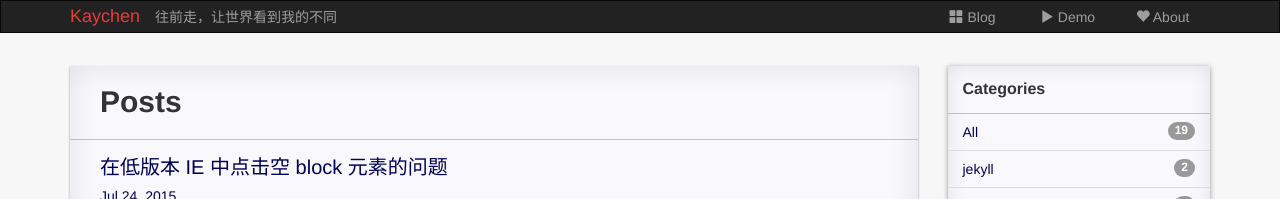
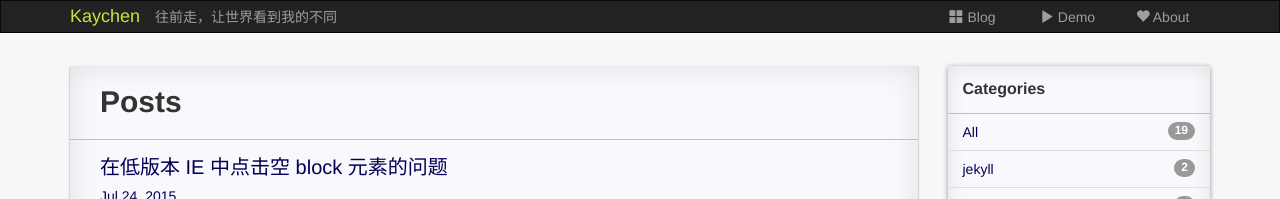
Before and after one commit to LittlewhiteChen/LittlewhiteChen.github.io, a Jekyll site: the page built from index.html, in a window 1280 px wide. Shown: the top 199 px of the page. Built offline with Jekyll 4.4.1, drawn with Linux system fonts in a browser that asks for light colours; nearby versions of some CDN libraries; the list of posts is cut into pages by our own code; comment, search, counter and statistics services are not loaded; a style sheet for code colours, icons or effects is not loaded.

Commit message:
修改名字颜色

```diff
--- a/static/css/index.css
+++ b/static/css/index.css
@@ -116,7 +116,7 @@ header {
 }
 
 .navbar-header .title {
-    color: #E73B3B;
+      color: #C7E73B;
 }
 .navbar-inverse .navbar-text {
   color: #9d9d9d;
```
